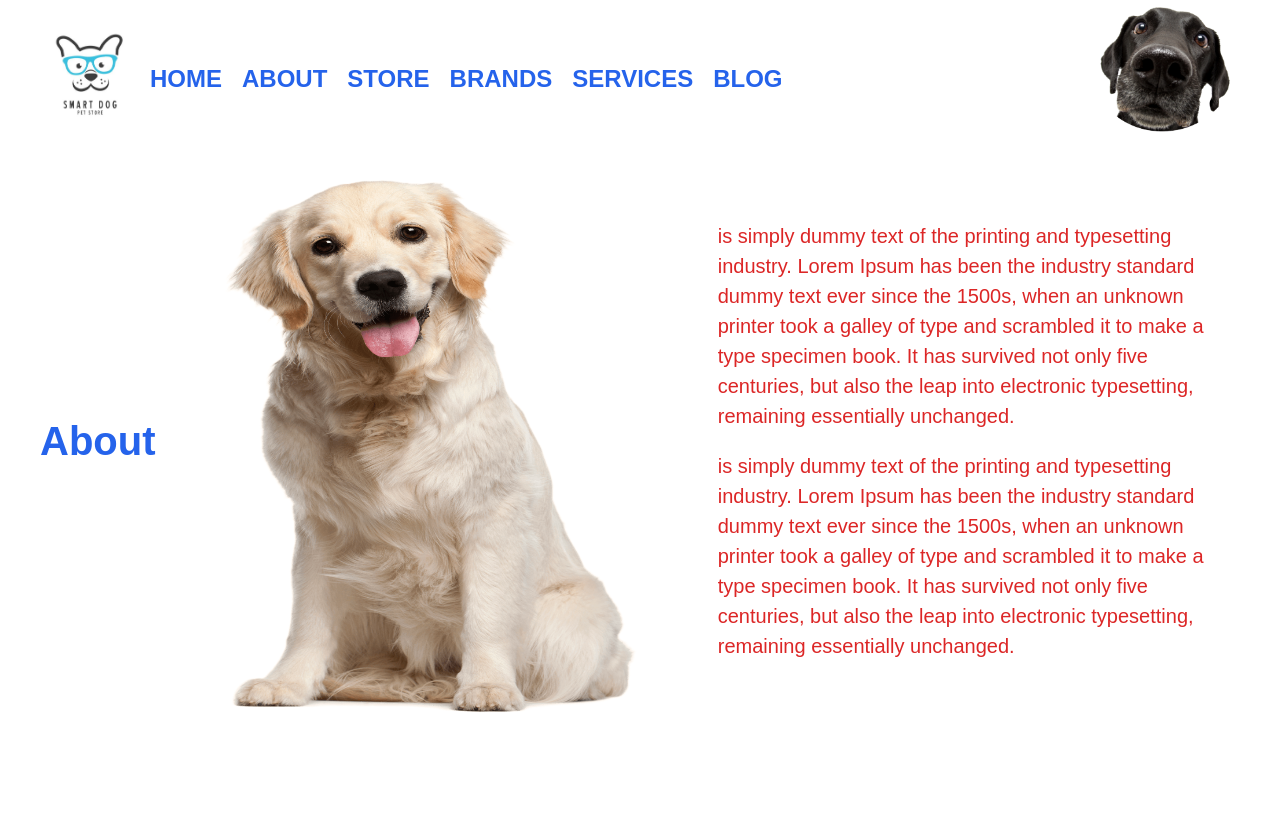
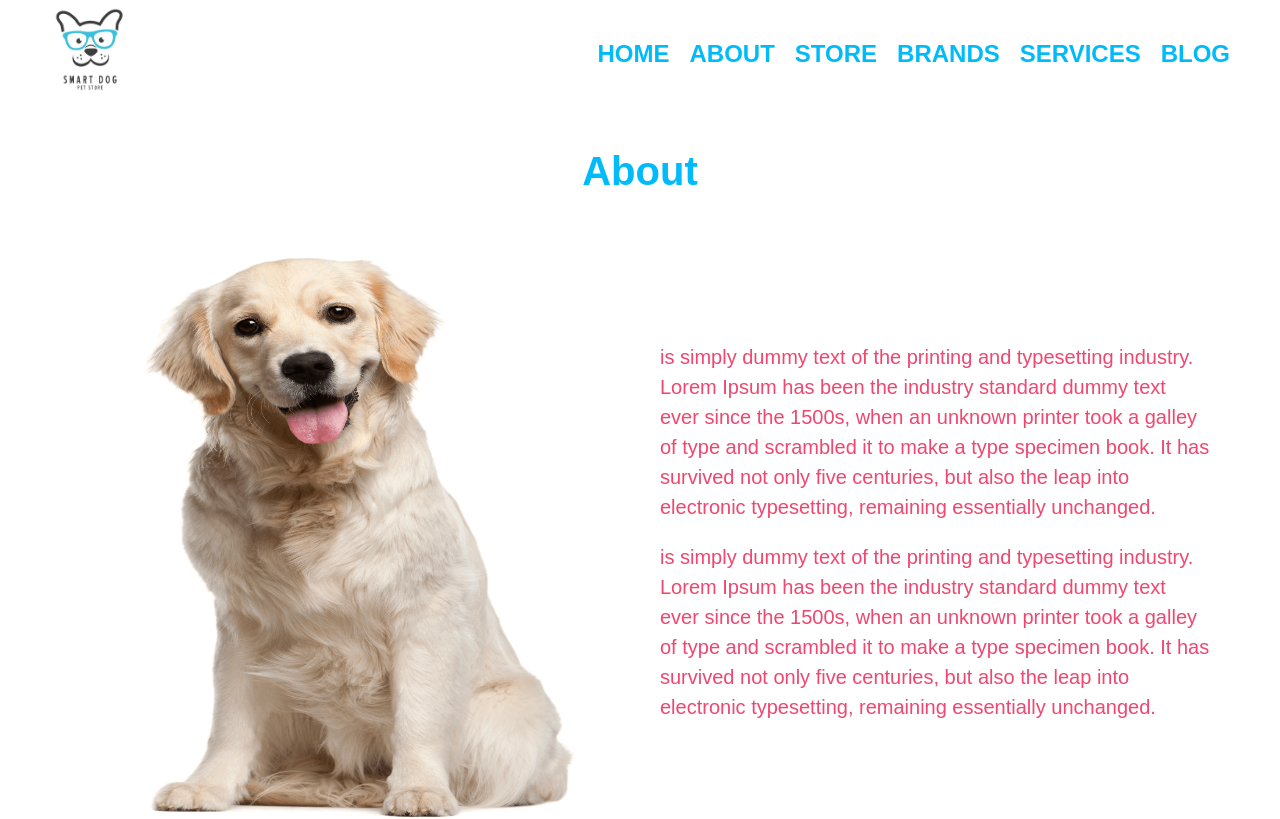
Before and after one commit to chicacode/guitar-chica, a Next.js app: page /about in a window 1280 px wide. Shown: the top 819 px of the page. Built offline with nearby package versions, Linux system fonts and the light colour scheme.

Commit message:
feat: added new components and styles module

```diff
--- a/components/Header.js
+++ b/components/Header.js
@@ -22,11 +22,11 @@ const Header = () => {
             <Link href={'/blog'}>Blog</Link>
           </nav>
         </div>
-        <div>
+        {/* <div>
           <picture>
             <Image src='/img/dog-4.png' alt='dog store image' width={150} height={150} className='image-index' />
           </picture>
-        </div>
+        </div> */}
 
       </div>
     </header>
--- a/pages/blog.js
+++ b/pages/blog.js
@@ -1,5 +1,6 @@
 import Layout from '../components/Layout';
 import Post from '../components/Post';
+import styles from '../styles/Blog.module.css'
 
 const Blog = ({ posts }) => {
 
@@ -11,8 +12,7 @@ const Blog = ({ posts }) => {
                 <h2 className='heading'>
                     Pet´s Blog
                 </h2>
-                <div>
-                    <div className='main-blog'>
+                    <div className={styles.blog}>
                         {posts.map((post) => (
                             <Post
                                 key={post.id}
@@ -21,7 +21,6 @@ const Blog = ({ posts }) => {
                         )
                         )}
                     </div>
-                </div>
 
             </main>
         </Layout>
--- a/styles/Footer.module.css
+++ b/styles/Footer.module.css
@@ -29,7 +29,7 @@
 }
 
 .navigation a {
-  color: #2563eb;
+  color: var(--sky);
   padding: 10px;
   text-decoration: none;
   text-transform: uppercase;
--- a/styles/Header.module.css
+++ b/styles/Header.module.css
@@ -9,7 +9,7 @@
 }
 
 .navigation a{
-    color: #2563eb;
+    color: var(--sky);
     padding: 10px;
     text-decoration: none;
     text-transform: uppercase;
--- /dev/null
+++ b/styles/Post.module.css
@@ -0,0 +1,45 @@
+.container{
+    padding: 2rem;
+}
+
+.container h3{
+    font-weight: 400;
+    font-size: 2.8rem;
+    margin: 0;
+    line-height: 1.2;
+}
+
+.date{
+    font-size: 1.6rem;
+    color: var(--primary);
+}
+
+.description_contents{
+    color: #161a1d;
+    display: -webkit-box;
+    -webkit-box-orient: vertical;
+    -webkit-line-clamp: 4;
+    overflow: hidden;
+}
+
+.link{
+    background-color: var(--white);
+    margin-top: 2rem;
+    display: block;
+    text-decoration: none;
+    text-align: center;
+    text-transform: uppercase;
+    font-weight: 900;
+    color: var(--black);
+    border: 2px solid var(--fucsia);
+    border-radius: 8px;
+    padding: 1rem 5rem;
+    font-size: 1.2rem;
+    transition-property: background-color;
+    transition-duration: .3s;
+}
+
+.link:hover{
+    background-color: var(--fucsia);
+    color: var(--white);
+}
--- a/styles/globals.css
+++ b/styles/globals.css
@@ -1,11 +1,15 @@
 :root {
-  --primary: #dc2626;
-  --negro: #262626;
-  --blanco: #fff;
+  --primary: #e5383b;
+  --black: #262626;
+  --white: #fff;
   --fuente-principal: "Outfit", sans-serif;
   --secondary: #fef2f2;
   --accent: #f87171;
   --blue: #2563eb;
+  --turquese: #06d6a0;
+  --yellow: #ffd166;
+  --fucsia: #ef476f;
+  --sky: #00bbf9
 }
 html {
   font-size: 62.5%;
@@ -19,7 +23,7 @@ html {
 body {
   font-size: 2rem;
   font-family: var(--fuente-principal);
-  color: var(--primary);
+  color: var(--fucsia);
   line-height: 1.5;
 }
 
@@ -27,23 +31,11 @@ body {
   max-width: 120rem;
   margin: 0 auto;
   width: 95%;
-  display: flex;
-  align-items: center;
-  justify-content: space-between;
 }
 
 [class*="heading"] {
   font-size: 4rem;
   text-align: center;
   font-weight: 900;
-  color: var(--blue);
+  color: var(--sky);
 }
-
-[class*="main-blog"]{
-  color: #262626;
-  display: flex;
-  flex-direction: column;
-  justify-content: center;
-  font-size: 1.5rem;
-
-}
```
Also changed, not shown: components/Post.js (+10 -6 lines), styles/Blog.module.css (added, +19 -0 lines).
